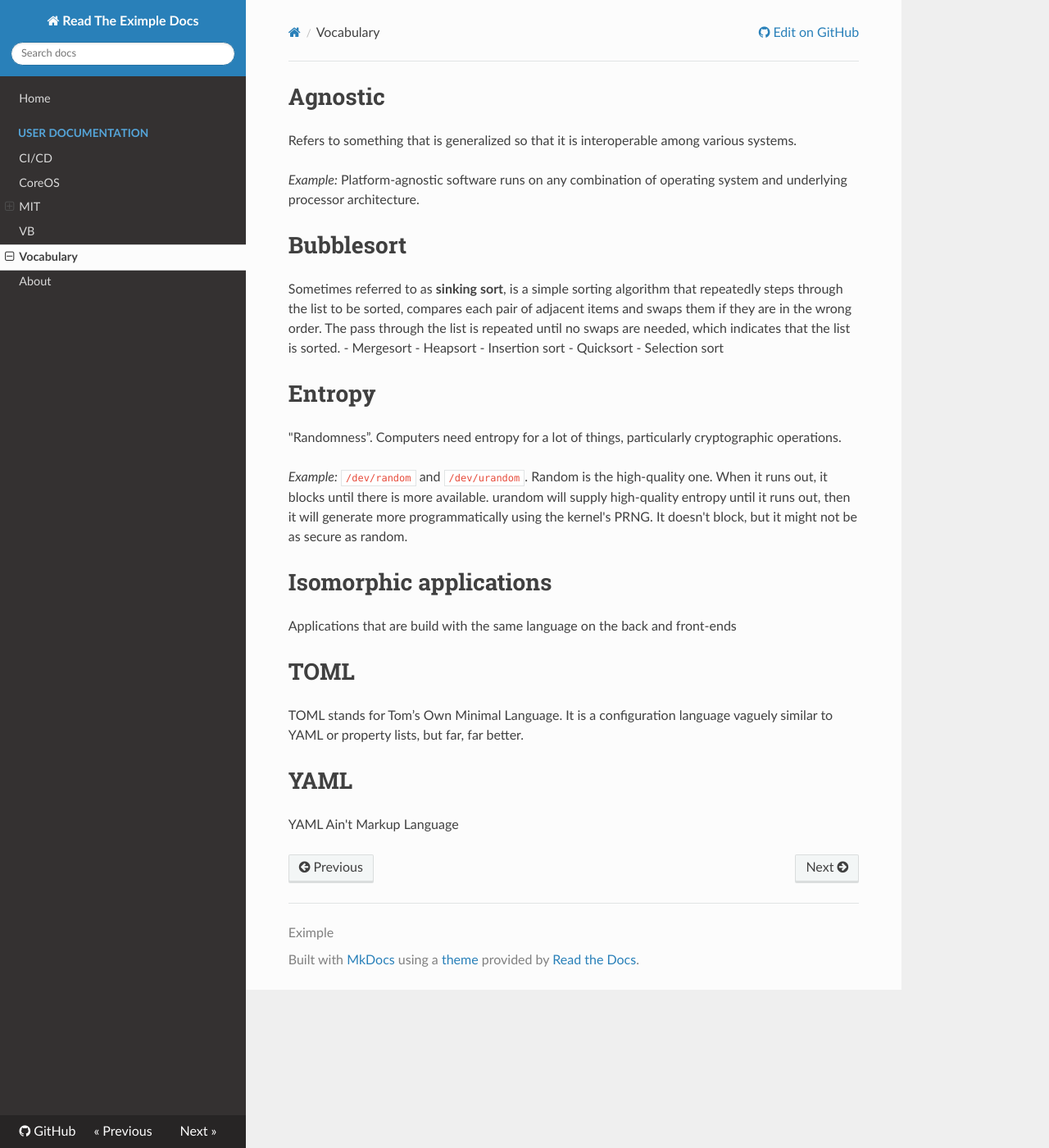
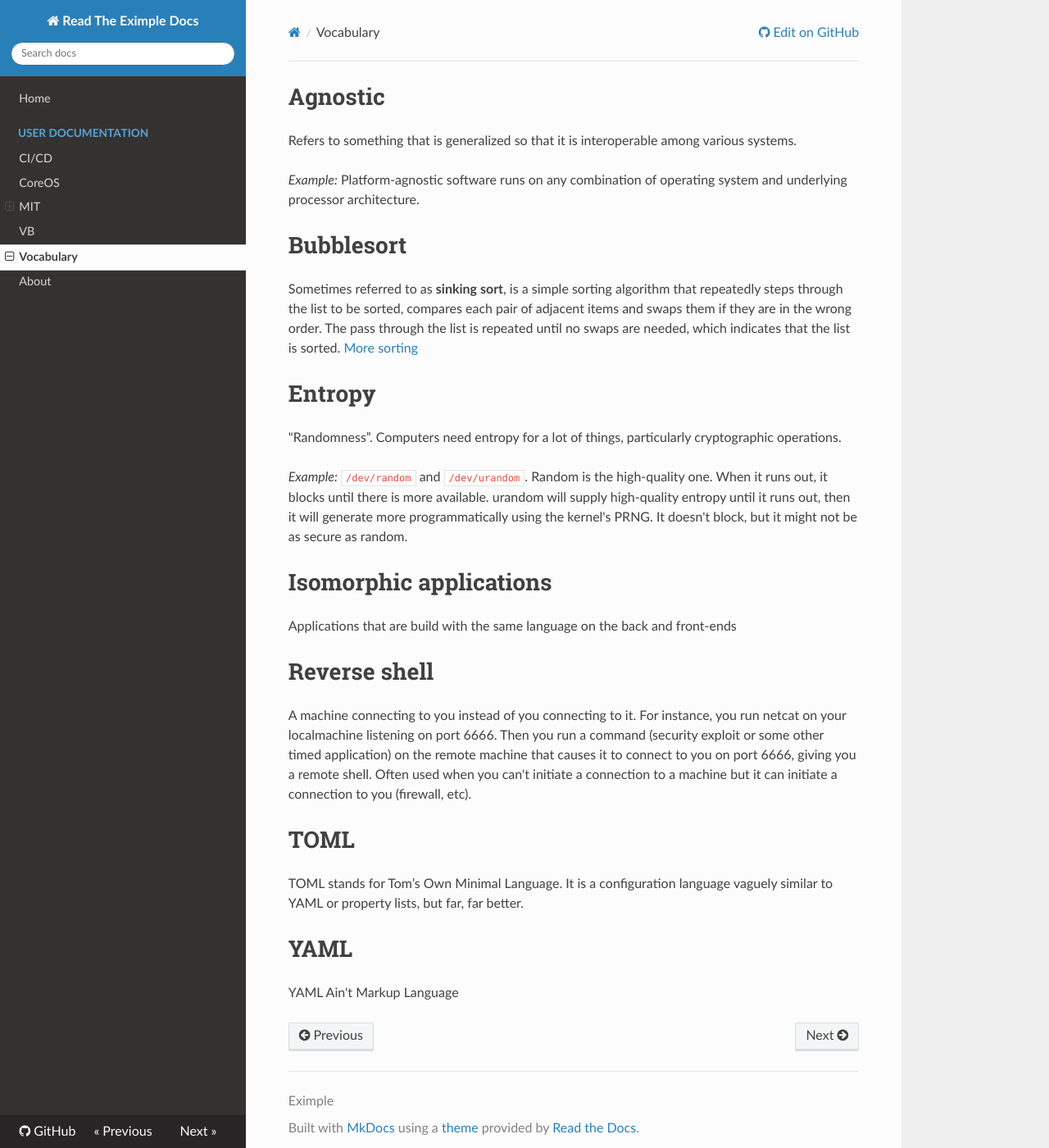
Before and after one commit to docunid/readthemanuals.md, an MkDocs documentation site: the page built from docs/vocabulary.md, in a window 1280 px wide and 1400 px high. Shown: the whole window at 82% size. Built offline with MkDocs 1.6.1, drawn with Linux system fonts in a browser that asks for light colours; nearby versions of some CDN libraries; old or Windows-style settings are respelled for this version of MkDocs.

Commit message:
Update vocabulary.md

```diff
--- a/docs/vocabulary.md
+++ b/docs/vocabulary.md
@@ -5,11 +5,7 @@ Refers to something that is generalized so that it is interoperable among variou
 
 # Bubblesort
 Sometimes referred to as **sinking sort**, is a simple sorting algorithm that repeatedly steps through the list to be sorted, compares each pair of adjacent items and swaps them if they are in the wrong order. The pass through the list is repeated until no swaps are needed, which indicates that the list is sorted.
-- Mergesort
-- Heapsort
-- Insertion sort
-- Quicksort
-- Selection sort
+[More sorting](mit/sort.md)
 
 # Entropy
 "Randomness”. Computers need entropy for a lot of things, particularly cryptographic operations.
@@ -19,6 +15,9 @@ Sometimes referred to as **sinking sort**, is a simple sorting algorithm that re
 # Isomorphic applications
 Applications that are build with the same language on the back and front-ends
 
+# Reverse shell
+A machine connecting to you instead of you connecting to it. For instance, you run netcat on your localmachine listening on port 6666. Then you run a command (security exploit or some other timed application) on the remote machine that causes it to connect to you on port 6666, giving you a remote shell. Often used when you can't initiate a connection to a machine but it can initiate a connection to you (firewall, etc).
+
 # TOML
 TOML stands for Tom’s Own Minimal Language. It is a configuration language vaguely similar to YAML or property lists, but far, far better.
 
```
